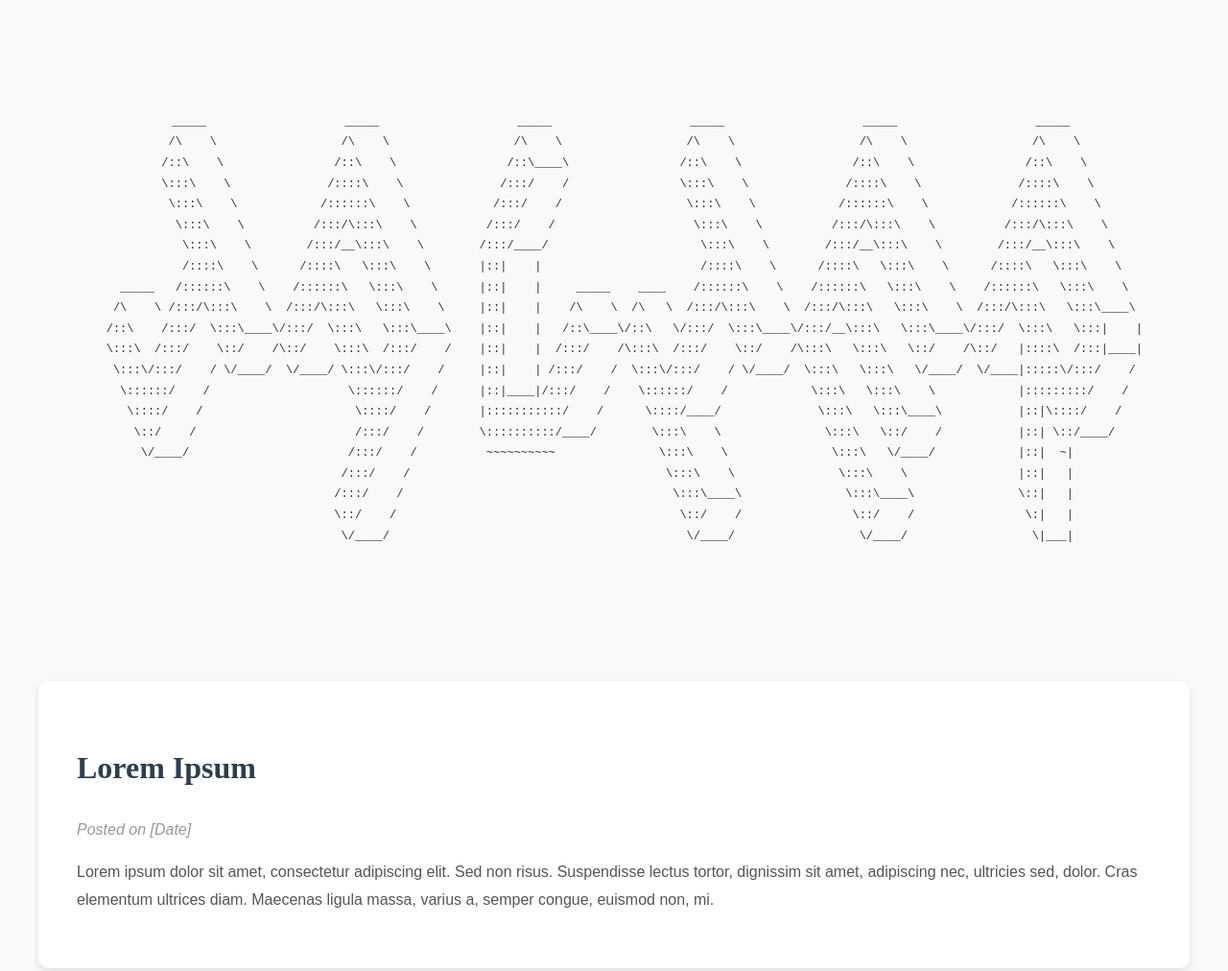
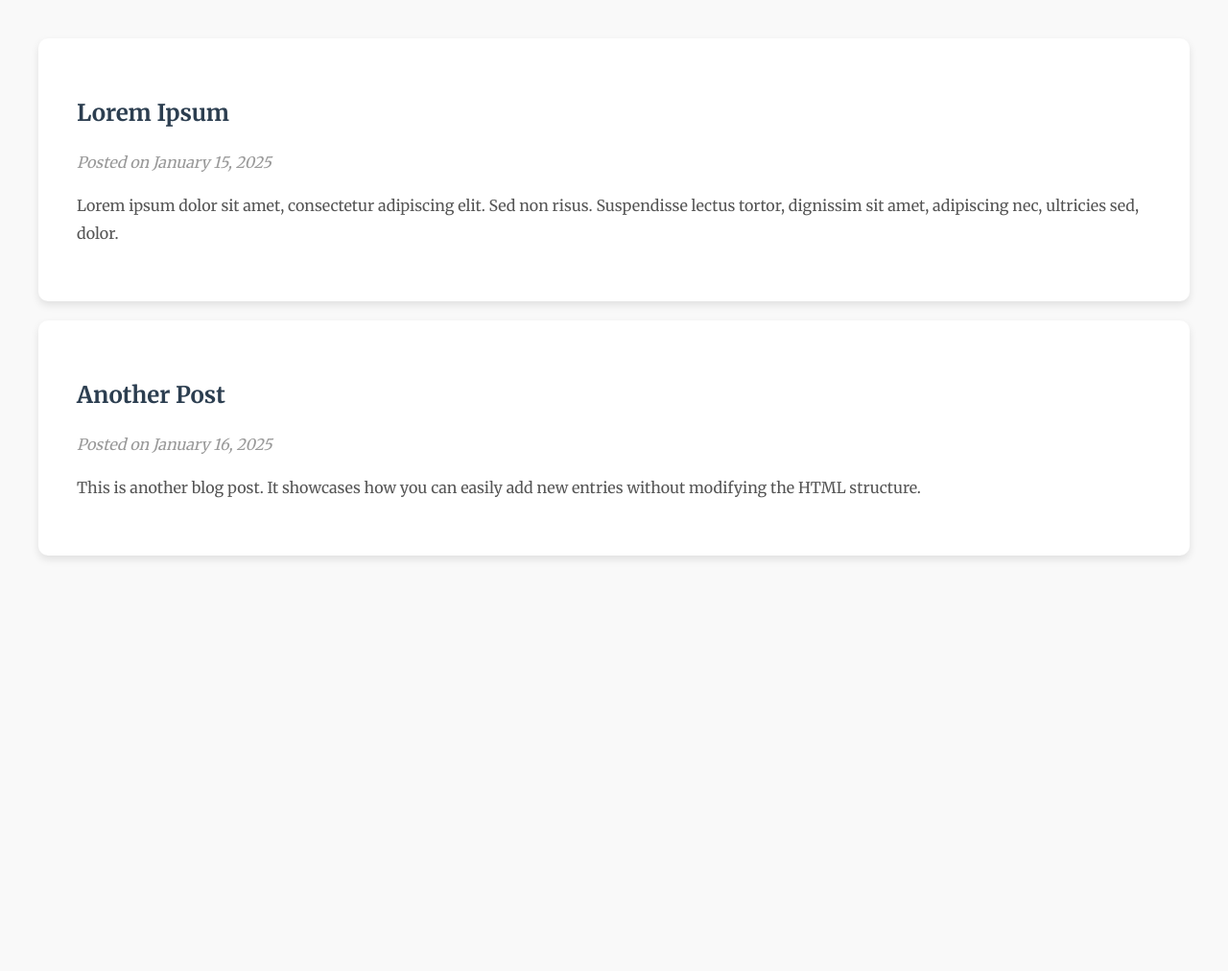
Before and after one commit to Javier-Rojas-Orrante/web, a plain HTML site: page index.html in a window 1280 px wide. Shown: the top 1012 px of the page at 96% size. After the commit the page ends 800 px from the top, so only its background shows below. Drawn offline with Linux system fonts and the light colour scheme; a web font is replaced by a local one.

Commit message:
perhaps fucked it, Add structure to blog posts

```diff
--- a/index.html
+++ b/index.html
@@ -3,11 +3,11 @@
 <head>
     <meta charset="UTF-8">
     <meta name="viewport" content="width=device-width, initial-scale=1.0">
-    <title>Simple Blog Post</title>
-    <link href="https://fonts.googleapis.com/css2?family=Merriweather:wght@300;400;700&family=Comic+Sans:wght@300;400;700&display=swap" rel="stylesheet">
+    <title>Simple Blog</title>
+    <link href="https://fonts.googleapis.com/css2?family=Merriweather:wght@300;400;700&display=swap" rel="stylesheet">
     <style>
         body {
-            font-family: 'Comic Sans', sans-serif;
+            font-family: 'Merriweather', sans-serif;
             line-height: 1.8;
             margin: 40px;
             color: #333;
@@ -21,7 +21,7 @@
             margin-top: 20px;
         }
         .post h1 {
-            font-family: 'Comic Sans', serif;
+            font-size: 24px;
             color: #2c3e50;
         }
         .post p {
@@ -32,47 +32,38 @@
             font-style: italic;
             color: #999;
         }
-        .ascii-art {
-            font-family: 'Courier New', monospace;
-            white-space: pre;
-            font-size: 12px;
-            text-align: center;
-        }
     </style>
 </head>
 <body>
-    <div class="ascii-art">
-        <pre>
+    <div id="blog-container"></div>
+    <script>
+        const blogPosts = [
+            {
+                title: "Lorem Ipsum",
+                date: "January 15, 2025",
+                content: "Lorem ipsum dolor sit amet, consectetur adipiscing elit. Sed non risus. Suspendisse lectus tortor, dignissim sit amet, adipiscing nec, ultricies sed, dolor."
+            },
+            {
+                title: "Another Post",
+                date: "January 16, 2025",
+                content: "This is another blog post. It showcases how you can easily add new entries without modifying the HTML structure."
+            }
+        ];
 
-            _____                    _____                    _____                    _____                    _____                    _____
-            /\    \                  /\    \                  /\    \                  /\    \                  /\    \                  /\    \
-           /::\    \                /::\    \                /::\____\                /::\    \                /::\    \                /::\    \
-           \:::\    \              /::::\    \              /:::/    /                \:::\    \              /::::\    \              /::::\    \
-            \:::\    \            /::::::\    \            /:::/    /                  \:::\    \            /::::::\    \            /::::::\    \
-             \:::\    \          /:::/\:::\    \          /:::/    /                    \:::\    \          /:::/\:::\    \          /:::/\:::\    \
-              \:::\    \        /:::/__\:::\    \        /:::/____/                      \:::\    \        /:::/__\:::\    \        /:::/__\:::\    \
-              /::::\    \      /::::\   \:::\    \       |::|    |                       /::::\    \      /::::\   \:::\    \      /::::\   \:::\    \
-     _____   /::::::\    \    /::::::\   \:::\    \      |::|    |     _____    ____    /::::::\    \    /::::::\   \:::\    \    /::::::\   \:::\    \
-    /\    \ /:::/\:::\    \  /:::/\:::\   \:::\    \     |::|    |    /\    \  /\   \  /:::/\:::\    \  /:::/\:::\   \:::\    \  /:::/\:::\   \:::\____\
-   /::\    /:::/  \:::\____\/:::/  \:::\   \:::\____\    |::|    |   /::\____\/::\   \/:::/  \:::\____\/:::/__\:::\   \:::\____\/:::/  \:::\   \:::|    |
-   \:::\  /:::/    \::/    /\::/    \:::\  /:::/    /    |::|    |  /:::/    /\:::\  /:::/    \::/    /\:::\   \:::\   \::/    /\::/   |::::\  /:::|____|
-    \:::\/:::/    / \/____/  \/____/ \:::\/:::/    /     |::|    | /:::/    /  \:::\/:::/    / \/____/  \:::\   \:::\   \/____/  \/____|:::::\/:::/    /
-     \::::::/    /                    \::::::/    /      |::|____|/:::/    /    \::::::/    /            \:::\   \:::\    \            |:::::::::/    /
-      \::::/    /                      \::::/    /       |:::::::::::/    /      \::::/____/              \:::\   \:::\____\           |::|\::::/    /
-       \::/    /                       /:::/    /        \::::::::::/____/        \:::\    \               \:::\   \::/    /           |::| \::/____/
-        \/____/                       /:::/    /          ~~~~~~~~~~               \:::\    \               \:::\   \/____/            |::|  ~|
-                                     /:::/    /                                     \:::\    \               \:::\    \                |::|   |
-                                    /:::/    /                                       \:::\____\               \:::\____\               \::|   |
-                                    \::/    /                                         \::/    /                \::/    /                \:|   |
-                                     \/____/                                           \/____/                  \/____/                  \|___|
+        const blogContainer = document.getElementById("blog-container");
 
+        blogPosts.forEach(post => {
+            const postDiv = document.createElement("div");
+            postDiv.classList.add("post");
 
-        </pre>
-    </div>
-    <div class="post">
-        <h1>Lorem Ipsum</h1>
-        <p class="date">Posted on <span id="date">[Date]</span></p>
-        <p>Lorem ipsum dolor sit amet, consectetur adipiscing elit. Sed non risus. Suspendisse lectus tortor, dignissim sit amet, adipiscing nec, ultricies sed, dolor. Cras elementum ultrices diam. Maecenas ligula massa, varius a, semper congue, euismod non, mi.</p>
-    </div>
+            postDiv.innerHTML = `
+                <h1>${post.title}</h1>
+                <p class="date">Posted on ${post.date}</p>
+                <p>${post.content}</p>
+            `;
+
+            blogContainer.appendChild(postDiv);
+        });
+    </script>
 </body>
 </html>
```
